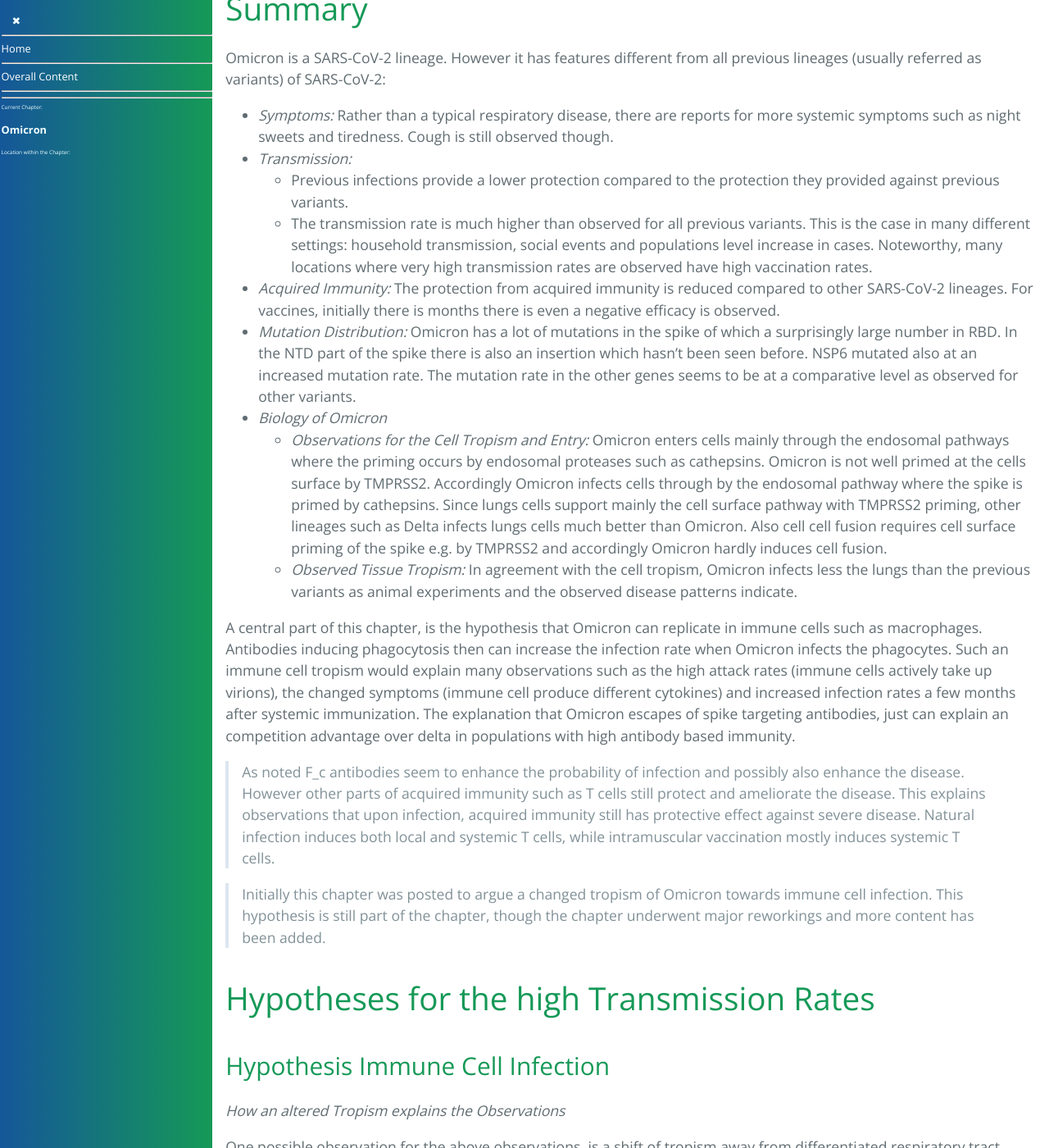
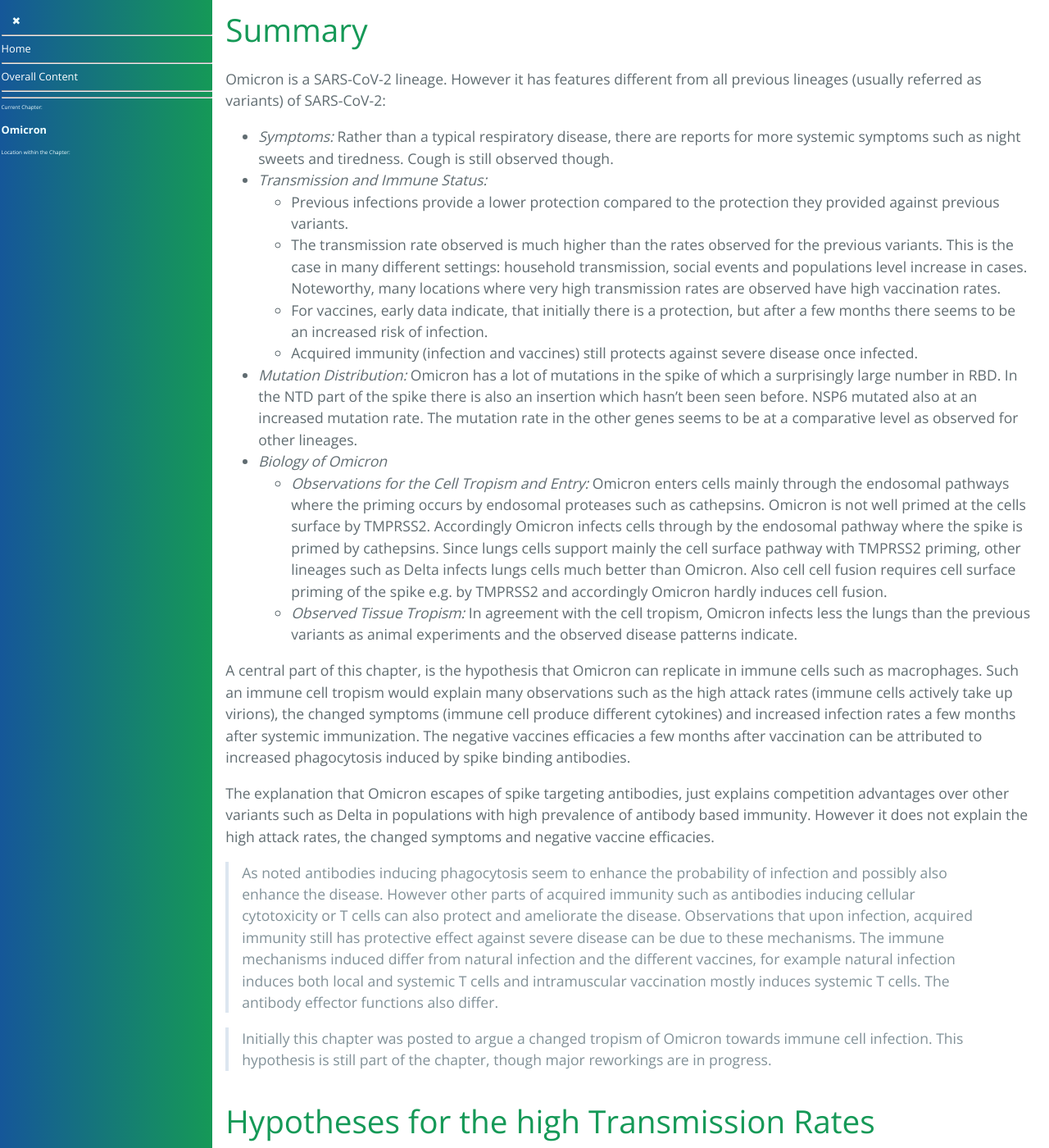
Before and after one commit to forestgrape/coronavirus, a Jekyll site: the page built from 2_biological/omicron.md, in a window 1280 px wide and 1400 px high, scrolled down 836 px. Shown: the whole window at 82% size. Built offline with Jekyll 4.4.1, drawn with Linux system fonts in a browser that asks for light colours; our own code applies the rules of GitHub Pages for plain Markdown files; some of the changed text lies outside the part shown.

Commit message:
Omicron.md: formulations and refs on AB effector functions and dynamics

```diff
--- a/2_biological/omicron.md
+++ b/2_biological/omicron.md
@@ -26,6 +26,7 @@
   * [Refs Epidemiology in Canada](#refs-epidemiology-in-canada)
   * [Refs Disease Caused by Omicron](#refs-disease-caused-by-omicron)
   * [Refs Epidemiological Vaccines Effectiveness](#refs-epidemiological-vaccines-effectiveness)
+  * [Refs Antibody Types and their Kinetics](#refs-antibody-types-and-their-kinetics)
   * [References ADE](#references-ade)
 
 
@@ -34,20 +35,24 @@
 
 Omicron is a SARS-CoV-2 lineage. However it has features different from all previous lineages (usually referred as variants) of SARS-CoV-2:
 * *Symptoms:* Rather than a typical respiratory disease, there are reports for more systemic symptoms such as night sweets and tiredness. Cough is still observed though.
-* *Transmission:*
+* *Transmission and Immune Status:*
   * Previous infections provide a lower protection compared to the protection they provided against previous variants.
-  * The transmission rate is much higher than observed for all previous variants. This is the case in many different settings: household transmission, social events and populations level increase in cases. Noteworthy, many locations where very high transmission rates are observed have high vaccination rates.
-* *Acquired Immunity:* The protection from acquired immunity is reduced compared to other SARS-CoV-2 lineages. For vaccines, initially there is  months there is even a negative efficacy is observed.
-* *Mutation Distribution:* Omicron has a lot of mutations in the spike of which a surprisingly large number in RBD. In the NTD part of the spike there is also an insertion which hasn't been seen before. NSP6 mutated also at an increased mutation rate. The mutation rate in the other genes seems to be at a comparative level as observed for other variants.
+  * The transmission rate observed is much higher than the rates observed for the previous variants. This is the case in many different settings: household transmission, social events and populations level increase in cases. Noteworthy, many locations where very high transmission rates are observed have high vaccination rates.
+  * For vaccines, early data indicate, that initially there is a protection, but after a few months there seems to be an increased risk of infection.
+  * Acquired immunity (infection and vaccines) still protects against severe disease once infected.
+* *Mutation Distribution:* Omicron has a lot of mutations in the spike of which a surprisingly large number in RBD. In the NTD part of the spike there is also an insertion which hasn't been seen before. NSP6 mutated also at an increased mutation rate. The mutation rate in the other genes seems to be at a comparative level as observed for other lineages.
 * *Biology of Omicron*
   * *Observations for the Cell Tropism and Entry:* Omicron enters cells mainly through the endosomal pathways where the priming occurs by endosomal proteases such as cathepsins. Omicron is not well primed at the cells surface by TMPRSS2. Accordingly Omicron infects cells through by the endosomal pathway where the spike is primed by cathepsins. Since lungs cells support mainly the cell surface pathway with TMPRSS2 priming, other lineages such as Delta infects lungs cells much better than Omicron. Also cell cell fusion requires cell surface priming of the spike e.g. by TMPRSS2 and accordingly Omicron hardly induces cell fusion.
   * *Observed Tissue Tropism:* In agreement with the cell tropism, Omicron infects less the lungs than the previous variants as animal experiments and the observed disease patterns indicate.
 
- A central part of this chapter, is the hypothesis that Omicron can replicate in immune cells such as macrophages. Antibodies inducing phagocytosis then can increase the infection rate when Omicron infects the phagocytes. Such an immune cell tropism would explain many observations such as the high attack rates (immune cells actively take up virions), the changed symptoms (immune cell produce different cytokines) and increased infection rates a few months after systemic immunization. The explanation that Omicron escapes of spike targeting antibodies, just can explain an competition advantage over delta in populations with high antibody based immunity.
+A central part of this chapter, is the hypothesis that Omicron can replicate in immune cells such as macrophages.  Such an immune cell tropism would explain many observations such as the high attack rates (immune cells actively take up virions), the changed symptoms (immune cell produce different cytokines) and increased infection rates a few months after systemic immunization. The negative vaccines efficacies a few months after vaccination can be attributed to increased phagocytosis induced by spike binding antibodies.
 
-> As noted F_c antibodies seem to enhance the probability of infection and possibly also enhance the disease. However other parts of acquired immunity such as T cells still protect and ameliorate the disease. This explains observations that upon infection, acquired immunity still has protective effect against severe disease. Natural infection induces both local and systemic T cells, while intramuscular vaccination mostly induces systemic T cells.
+The explanation that Omicron escapes of spike targeting antibodies, just explains competition advantages over other variants such as Delta in populations with high prevalence of antibody based immunity. However it does not explain the high attack rates, the changed symptoms and negative vaccine efficacies.
 
-> Initially this chapter was posted to argue a changed tropism of Omicron towards immune cell infection. This hypothesis is still part of the chapter, though the chapter underwent major reworkings and more content has been added.
+> As noted antibodies inducing phagocytosis seem to enhance the probability of infection and possibly also enhance the disease. However other parts of acquired immunity such as antibodies inducing cellular cytotoxicity or T cells can also protect and ameliorate the disease. Observations that upon infection, acquired immunity still has protective effect against severe disease can be due to these mechanisms. The immune mechanisms induced differ from natural infection and the different vaccines, for example natural infection induces both local and systemic T cells and intramuscular vaccination mostly induces systemic T cells. The antibody effector functions also differ.
+
+
+> Initially this chapter was posted to argue a changed tropism of Omicron towards immune cell infection. This hypothesis is still part of the chapter, though major reworkings are in progress.
 
 
 
@@ -270,11 +275,14 @@
 
 ### Refs Omicron Epidemiology
 
+
 #### Pulliam
 Pulliam, J.R., van Schalkwyk, C., Govender, N., von Gottberg, A., Cohen, C., Groome, M.J., Dushoff, J., Mlisana, K. and Moultrie, H., 2021. Increased risk of SARS-CoV-2 reinfection associated with emergence of the Omicron variant in South Africa. medRxiv.
 
+
 #### Karim
 Karim, S., & Karim, Q. A. (2021). Omicron SARS-CoV-2 variant: a new chapter in the COVID-19 pandemic. Lancet (London, England), 398(10317), 2126–2128. <https://doi.org/10.1016/S0140-6736(21)02758-6>
+
 
 #### Brandal
 Brandal LT, MacDonald E, Veneti L, Ravlo T, Lange H, Naseer U, Feruglio S, Bragstad K, Hungnes O, Ødeskaug LE, Hagen F. Outbreak caused by the SARS-CoV-2 Omicron variant in Norway, November to December 2021. Eurosurveillance. 2021 Dec 16;26(50):2101147.
@@ -282,6 +290,7 @@
 
 
 ### Refs Epidemiology in the UK
+
 
 #### Summary UK Technical Briefing 31
 *SARS-CoV-2 variants of concern and variants under investigation in England*
@@ -300,6 +309,7 @@
 
 #### CDC Response Team
 COVID C, Team R. SARS-CoV-2 B. 1.1. 529 (Omicron) Variant—United States, December 1–8, 2021. MMWR. Morbidity and mortality weekly report. 2021 Dec 17;70(50):1731-4.
+
 
 #### CDC Tracker
 https://covid.cdc.gov/covid-data-tracker/#variant-proportions
@@ -331,35 +341,91 @@
 
 ### Refs Disease Caused by Omicron
 
+
 #### Public Health Ontario
-Ontario Agency for Health Protection and Promotion (Public Health Ontario). **Early estimates of Omicron severity in Ontario based on a matched cohort study, November 22 to December 17, 2021.** Toronto, ON: Queen’s Printer for Ontario; 2021.
-<https://www.publichealthontario.ca/-/media/documents/ncov/epi/covid-19-epi-enhanced-estimates-omicron-severity-study.pdf?sc_lang=en>
+Ontario Agency for Health Protection and Promotion (Public Health Ontario). **Early estimates of Omicron severity in Ontario based on a matched cohort study, November 22 to December 17, 2021.** Toronto, ON: Queen’s Printer for Ontario; 2021. <https://www.publichealthontario.ca/-/media/documents/ncov/epi/covid-19-epi-enhanced-estimates-omicron-severity-study.pdf?sc_lang=en>
 
 
 
 ### Refs Epidemiological Vaccines Effectiveness
 
+
 #### Buchan
 Buchan et al **Effectiveness of COVID-19 vaccines against Omicron or Delta infection**
 medRxiv preprint doi: <https://doi.org/10.1101/2021.12.30.21268565>; this version posted January 1, 2022
 
+
 #### Eggink
 Eggink, D., Andeweg, S. P., Vennema, H., van Maarseveen, N., Vermaas, K., Vlaemynck, B., ... & Knol, M. J. (2021). Increased risk of infection with SARS-CoV-2 Omicron compared to Delta in vaccinated and previously infected individuals, the Netherlands, 22 November to 19 December 2021. medRxiv.
+
 
 #### Hansen
 Hansen, C. H., Schelde, A. B., Moustsen-Helms, I. R., Emborg, H. D., Krause, T. G., Mølbak, K., & Valentiner-Branth, P. (2021). Vaccine effectiveness against SARS-CoV-2 infection with the Omicron or Delta variants following a two-dose or booster BNT162b2 or mRNA-1273 vaccination series: A Danish cohort study. medRxiv.
 
 
 
+
+### Refs Antibody Types and their Kinetics
+
+> Separate chapters with the immune responses and kinetics from vaccination and natural infection are planned. The references below contain finding on antibody F_c induced functions both induced by vaccination and natural infection and how these effects change by time.
+
+> *Summaries below are in work and unfinished.*
+
+
+
+#### Farkash
+Farkash et al., Anti-SARS-CoV-2 antibodies elicited by COVID-19 mRNA vaccine exhibit a unique glycosylation pattern, Cell Reports (2021), <https://doi.org/10.1016/j.celrep.2021.110114>
+
+##### Methods
+* Anti-RBD total IgG and subclass responses
+  * 2 weeks: vaccinated, n = 127 of which 60 less than 60 years; mild, n = 5; severe, n = 4
+  * 5 weeks:vaccinated, n = 127 (same cohort as after 2 weeks); mild, n = 16; severe, n = 12
+* IgG levels were determined by ELISA.
+
+##### Results
+* Figure 1: BNT162b2 induces mainly IgG1 and IgG3 (Figure 1 D) and the ratio IgG1 + IgG3/(IgG2 + IgG4) is even increased after the 2nd dose (Figure 1 E)
+* Figure 2:
+  * Overall IgG level tend to be inversely correlated to age (Figure 2. A and B)
+  * IgG subclasses are similar for over and under 60 years (Figure 2. C)
+  * FcR2a and FcR3a binding tend to be slightly higher for those over 60 years.
+> in work
+
+
+
+#### Lee
+Lee et al., 2021, Cell Reports Medicine 2, 100296 June 15, 2021 a 2021 The Author(s). <https://doi.org/10.1016/j.xcrm.2021.100296>
+
+
+
+#### Kaplonek
+Kaplonek et al. Subtle immunological differences in mRNA-1273 and BNT162b2 COVID-19 vaccine induced Fc-functional profiles bioRxiv preprint doi: https://doi.org/10.1101/2021.08.31.458247; this version posted August 31, 2021
+
+##### Background
+mRNA-1273 offers a higher protection than BNT-162b2 in real world scenarios. One goal of the investigation whether such differences could be due to differences in antibody types.
+##### Methods
+Determine the AB profiles (F_c profiles and effector functions induced (phagocytosis, cellular toxicity, complement activation) against different variants and from different forms of immunization (mRNA-1272, BNT162b2 and natural infection).
+##### Methods Details
+*Participants:*
+* The measure the ABs responses against wild type infections (Figure 1) and Alpha/Beta/Gamma (Figure 2): 28 participants with mRNA-1273  and 45 with BNT162b2.
+* Comparison of antibody profiles were compared across mRNA-1273 (n = 16) and BNT162b (n = 15) vaccines and 10 convalescents (Figure.3) against WT, Alpha=B.1.1.7, Beta=B.1.351, Gamma=P1, Delta1=B.1.617.1 and Delta2=B.1.617.2
+
+
+
+
 ### References ADE
+
+
 #### Wan
 Wan Y, Shang J, Sun S, Tai W, Chen J, Geng Q, He L, Chen Y, Wu J, Shi Z, Zhou Y, Du L, Li F. 2020. Molecular mechanism for antibodydependent enhancement of coronavirus entry. J Virol 94:e02015
+
 
 #### Arvin
 Arvin AM, Fink K, Schmid MA, Cathcart A, Spreafico R, Havenar-Daughton C, Lanzavecchia A, Corti D, Virgin HW. A perspective on potential antibody-dependent enhancement of SARS-CoV-2. Nature. 2020 Aug;584(7821):353-63.
 
+
 #### Shen
 Shen XR, Li Q, Li HL, Wang X, Wang Q, Zheng XS, Geng R, Zhang YL, Li B, Jiang RD, Liu MQ. Antibody-Dependent Enhancement of SARS-CoV-2 Infection of Human Immune Cells: In Vitro Assessment Provides Insight in COVID-19 Pathogenesis. Viruses. 2021 Dec;13(12):2483.
 
+
 #### Maemura
 Maemura T, Kuroda M, Armbrust T, Yamayoshi S, Halfmann PJ, Kawaoka Y. Antibody-Dependent Enhancement of SARS-CoV-2 Infection Is Mediated by the IgG Receptors FcγRIIA and FcγRIIIA but Does Not Contribute to Aberrant Cytokine Production by Macrophages. Mbio. 2021 Sep 28;12(5):e01987-21.
```
